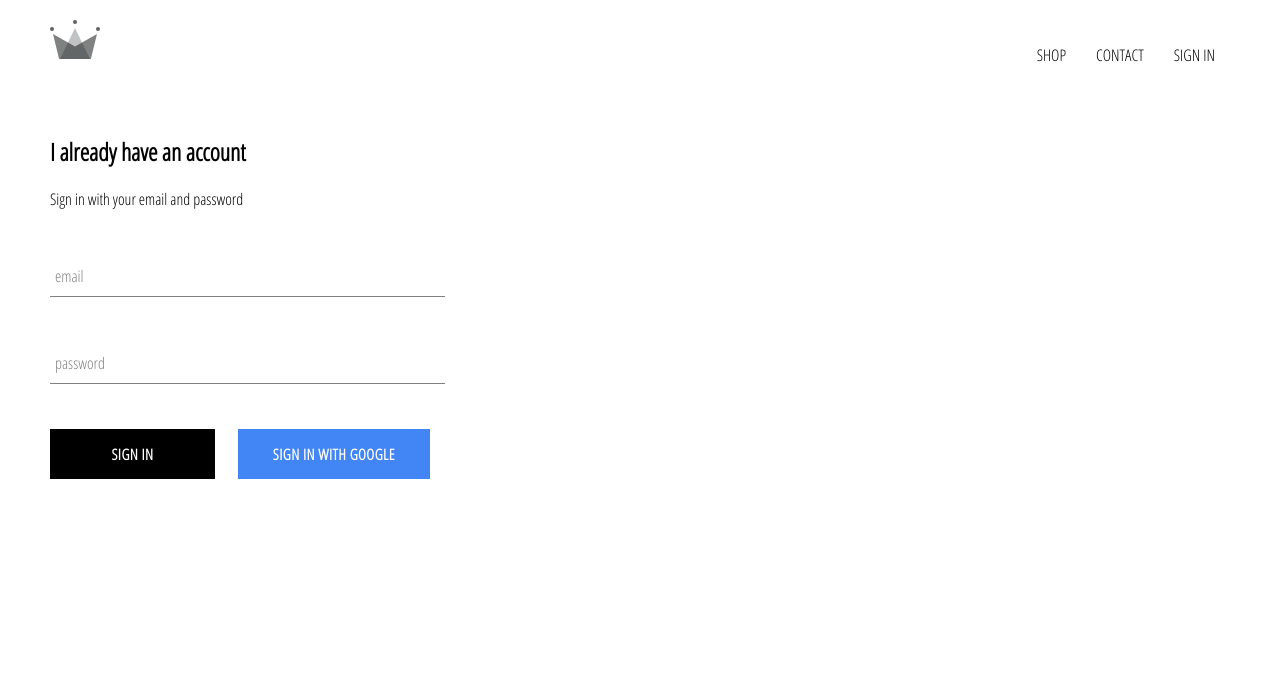
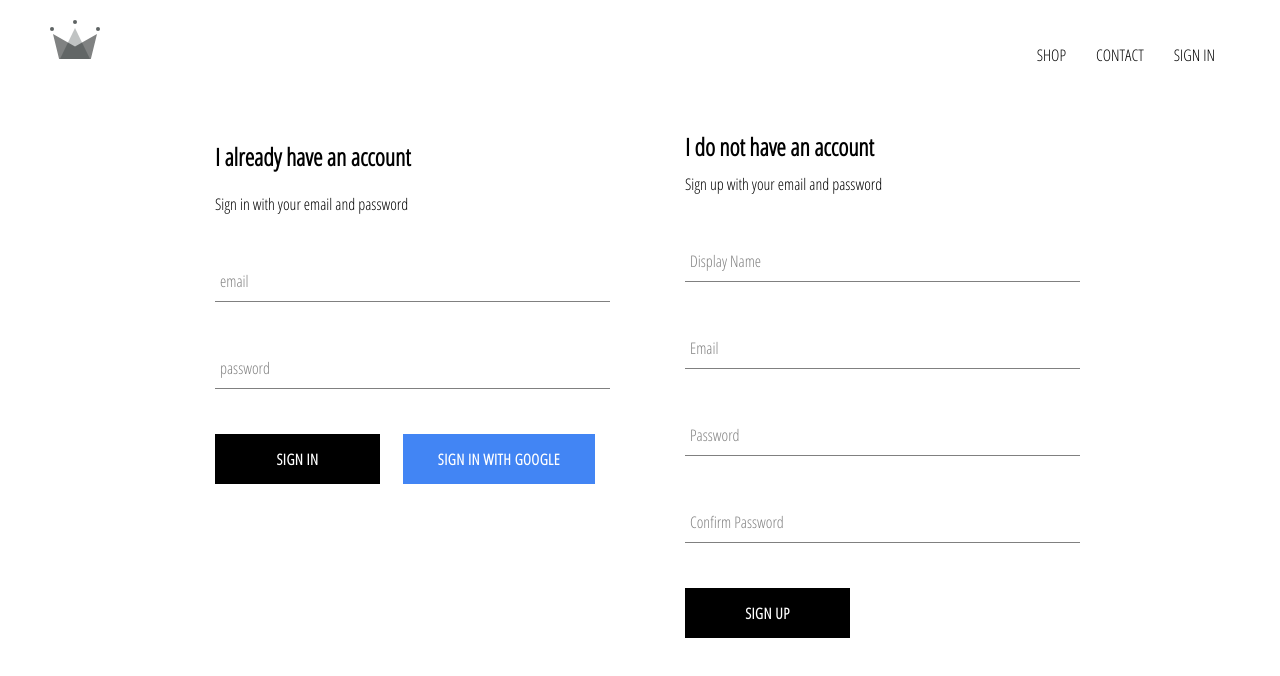
Before and after one commit to SmdlDom/clothing-ecom, a React (Create React App) app: page /signin in a window 1280 px wide. Shown: the top 676 px of the page. Built offline with nearby package versions, Linux system fonts and the light colour scheme; no server answers.

Commit message:
implemented sign up component

```diff
--- a/src/App.js
+++ b/src/App.js
@@ -27,14 +27,15 @@
 
         userRef.onSnapshot(snapShot => {
           this.setState({
-            currentUSer: {
+            currentUser: {
               id: snapShot.id,
               ...snapShot.data()
             }
           });
+          console.log(this.state);
         });
       } else {
-        this.setState({ currentUSer: userAuth});
+        this.setState({ currentUser: userAuth});
       }
     });
   }
--- a/src/components/sign-in/sign-in.component.jsx
+++ b/src/components/sign-in/sign-in.component.jsx
@@ -17,6 +17,7 @@
 		}
 	}
 
+	//TODO run a validate function and reset the field in a better way (no error popping on field). Do the same for signup
 	handleSubmit = event => {
 		event.preventDefault();
 
--- /dev/null
+++ b/src/components/sign-up/sign-up.component.jsx
@@ -0,0 +1,103 @@
+import React from 'react';
+
+import FormInput from "../form-input/form-input.component";
+import CustomButton from "../custom-button/custom-button.component";
+
+import {auth, createUserProfileDocument} from "../../firebase/firebase.utils";
+
+import './sign-up.styles.scss'
+
+class SignUp extends React.Component {
+	constructor() {
+		super();
+
+		this.state = {
+			displayName: '',
+			email: '',
+			password: '',
+			confirmPassword: ''
+		}
+	}
+
+	handleSubmit = async event => {
+		event.preventDefault();
+
+		const { displayName, email, password, confirmPassword} = this.state;
+
+		if (password !== confirmPassword) {
+			alert("password don't match");
+			return;
+		}
+
+		try {
+			const { user } = await auth.createUserWithEmailAndPassword(
+				email,
+				password
+			);
+
+			await createUserProfileDocument(user, {displayName})
+
+			this.setState({
+				displayName: '',
+				email: '',
+				password: '',
+				confirmPassword: ''
+			})
+		} catch (error) {
+			console.log(error);
+		}
+	}
+
+	handleChange = event => {
+		const { name, value } = event.target;
+
+		this.setState({[name]: value});
+	}
+
+	render() {
+		const {displayName, email, password, confirmPassword} = this.state;
+		return(
+			<div className='sign-up'>
+				<h2 className='title'>I do not have an account</h2>
+				<span>Sign up with your email and password</span>
+				<form className='sign-up-form' onSubmit={this.handleSubmit}>
+					<FormInput
+						type='text'
+						name='displayName'
+						value={displayName}
+						onChange={this.handleChange}
+						label='Display Name'
+						required
+					/>
+					<FormInput
+						type='email'
+						name='email'
+						value={email}
+						onChange={this.handleChange}
+						label='Email'
+						required
+					/>
+					<FormInput
+						type='password'
+						name='password'
+						value={password}
+						onChange={this.handleChange}
+						label='Password'
+						required
+					/>
+					<FormInput
+						type='password'
+						name='confirmPassword'
+						value={confirmPassword}
+						onChange={this.handleChange}
+						label='Confirm Password'
+						required
+					/>
+					<CustomButton type='submit'>SIGN UP</CustomButton>
+				</form>
+			</div>
+		)
+	}
+}
+
+export default SignUp;
--- /dev/null
+++ b/src/components/sign-up/sign-up.styles.scss
@@ -0,0 +1,9 @@
+.sign-up {
+  display: flex;
+  flex-direction: column;
+  width: 380px;
+
+  .title {
+    margin: 10px 0;
+  }
+}
--- a/src/pages/sign-in-and-sign-up/sign-in-and-sign-up.component.jsx
+++ b/src/pages/sign-in-and-sign-up/sign-in-and-sign-up.component.jsx
@@ -1,12 +1,14 @@
 import React from 'react';
 
 import SignIn from "../../components/sign-in/sign-in.component";
+import SignUp from "../../components/sign-up/sign-up.component";
 
 import './sign-in-and-sign-up.styles.scss';
 
 const SingInAndSignUpPage = () => (
 	<div className='sign-in-and-sign-up'>
 		<SignIn />
+		<SignUp />
 	</div>
 );
 
--- a/src/pages/sign-in-and-sign-up/sign-in-and-sign-up.styles.scss
+++ b/src/pages/sign-in-and-sign-up/sign-in-and-sign-up.styles.scss
@@ -0,0 +1,6 @@
+.sign-in-and-sign-up {
+  width: 850px;
+  display: flex;
+  justify-content: space-between;
+  margin: 30px auto;
+}
```
